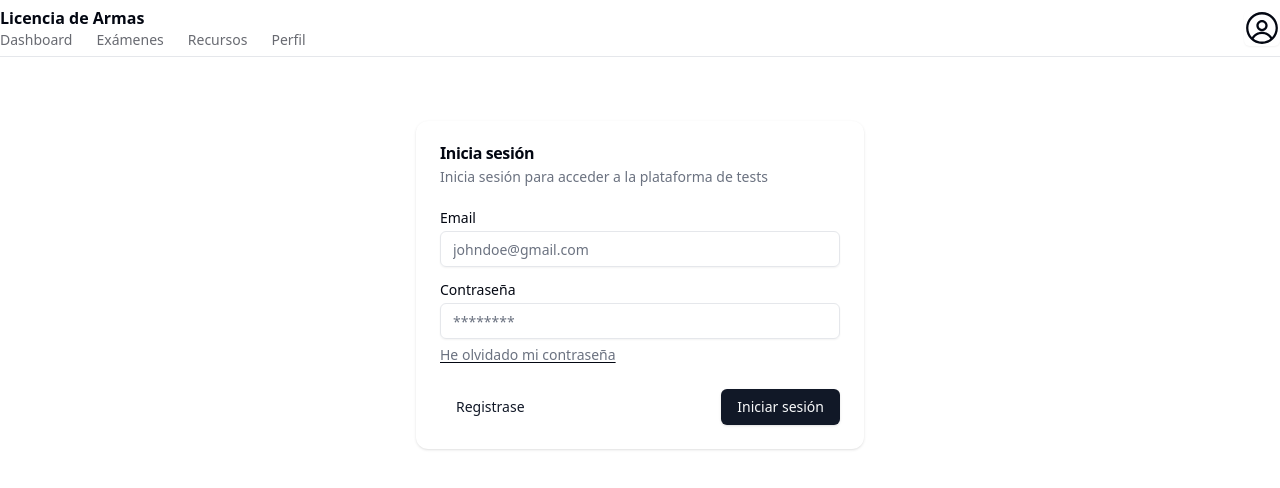
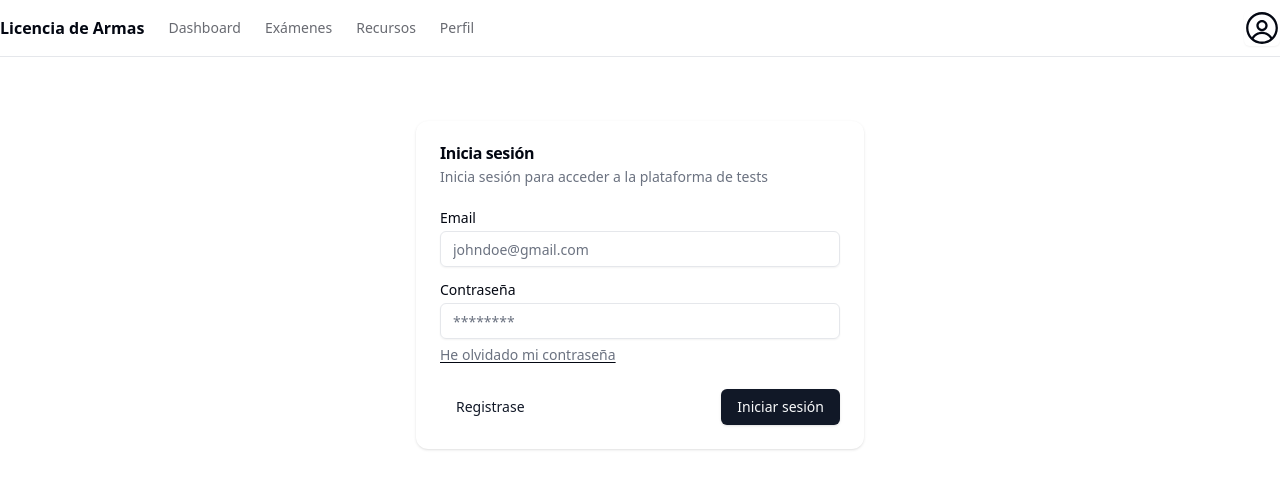
Before and after one commit to osoyinas/gunpermit-landing, a Next.js app: page /auth/login in a window 1280 px wide. Shown: the top 488 px of the page. Built offline with nearby package versions, Linux system fonts and the light colour scheme; no server answers.

Commit message:
Refactor import paths for Navbar and related components

```diff
--- a/src/components/navigation/Navbar.tsx
+++ b/src/components/navigation/Navbar.tsx
@@ -1,56 +1,19 @@
 'use client'
 
 import useMediaQuery from '@hooks/useMediaQuery'
-import { DesktopAccountMenu } from './DesktopAccountMenu'
-import { MobileAccountMenu } from './MobileAccountMenu'
+import { DesktopAccountMenu } from './desktop/DesktopAccountMenu'
+import { MobileAccountMenu } from './mobile/MobileAccountMenu'
+import { DesktopContentMenu } from './desktop/DesktopContentMenu'
 
 export function Navbar () {
   const isDesktop = useMediaQuery('(min-width: 768px)')
   return (
     <header className="sticky top-0 z-40 w-full border-b bg-background/95 backdrop-blur supports-[backdrop-filter]:bg-background/60">
       <div className="container flex h-14 items-center m-auto">
-        {isDesktop && <DesktopNav />}
+        {isDesktop && <DesktopContentMenu />}
         <div className="flex-1"></div>
         {isDesktop ? <DesktopAccountMenu /> : <MobileAccountMenu />}
         </div>
     </header>
   )
 }
-
-function DesktopNav () {
-  return (
-    <div>
-      <a className="mr-6 flex items-center space-x-2" href="/">
-        <span className="hidden font-bold sm:inline-block">
-          Licencia de Armas
-        </span>
-      </a>
-      <nav className="flex items-center space-x-6 text-sm font-medium">
-        <a
-          className="transition-colors hover:text-foreground/80 text-foreground/60"
-          href="/"
-        >
-          Dashboard
-        </a>
-        <a
-          className="transition-colors hover:text-foreground/80 text-foreground/60"
-          href="/tests"
-        >
-          Exámenes
-        </a>
-        <a
-          className="transition-colors hover:text-foreground/80 text-foreground/60"
-          href="/recursos"
-        >
-          Recursos
-        </a>
-        <a
-          className="transition-colors hover:text-foreground/80 text-foreground/60"
-          href="/perfil"
-        >
-          Perfil
-        </a>
-      </nav>
-    </div>
-  )
-}
--- /dev/null
+++ b/src/components/navigation/desktop/DesktopContentMenu.tsx
@@ -0,0 +1,37 @@
+export function DesktopContentMenu () {
+  return (
+    <header className="flex">
+      <a className="mr-6 flex items-center space-x-2" href="/">
+        <span className="hidden font-bold sm:inline-block">
+          Licencia de Armas
+        </span>
+      </a>
+      <nav className="flex items-center space-x-6 text-sm font-medium">
+        <a
+          className="transition-colors hover:text-foreground/80 text-foreground/60"
+          href="/"
+        >
+          Dashboard
+        </a>
+        <a
+          className="transition-colors hover:text-foreground/80 text-foreground/60"
+          href="/tests"
+        >
+          Exámenes
+        </a>
+        <a
+          className="transition-colors hover:text-foreground/80 text-foreground/60"
+          href="/recursos"
+        >
+          Recursos
+        </a>
+        <a
+          className="transition-colors hover:text-foreground/80 text-foreground/60"
+          href="/perfil"
+        >
+          Perfil
+        </a>
+      </nav>
+    </header>
+  )
+}
--- a/src/components/navigation/MobileAccountMenu.tsx
+++ b/src/components/navigation/mobile/MobileAccountMenu.tsx
@@ -4,10 +4,10 @@ import {
   LogOutIcon,
   UserPen
 } from 'lucide-react'
-import { Button } from '../ui/button'
+import { Button } from '../../ui/button'
 import { useLogout } from '@/hooks/api/auth/useLogout'
 import { usePathname, useRouter } from 'next/navigation'
-import { Sheet, SheetContent, SheetTrigger } from '../ui/sheet'
+import { Sheet, SheetContent, SheetTrigger } from '../../ui/sheet'
 import { useEffect, useState } from 'react'
 import Link from 'next/link'
 import { Separator } from '@components/ui/separator'
```
Also changed, not shown: src/components/navigation/desktop/DesktopAccountMenu.tsx (renamed from src/components/navigation/DesktopAccountMenu.tsx), src/components/navigation/mobile/MobileContentMenu.tsx (added).
